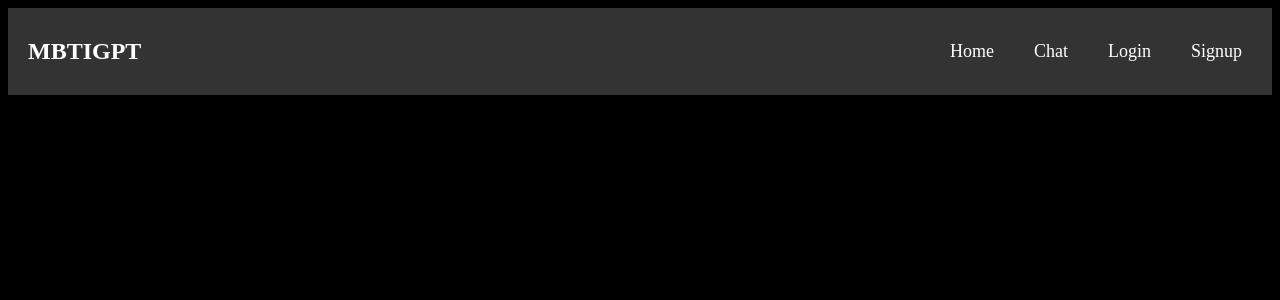
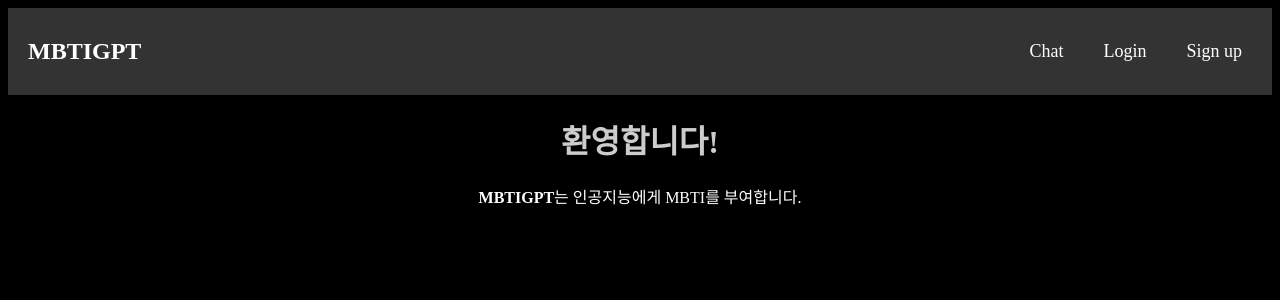
Before and after one commit to gangjoohyeong/MBTIGPT, a Django app: page / in a window 1280 px wide. Shown: the top 300 px of the page. Run offline with Django 4.2, Linux system fonts and the light colour scheme; data that the repository does not hold is empty.

Commit message:
feat: main page

```diff
--- a/config/urls.py
+++ b/config/urls.py
@@ -17,7 +17,7 @@ Including another URLconf
 from django.contrib import admin
 from django.urls import path, include
 
-from chat import views
+from . import views
 
 urlpatterns = [
     path('admin/', admin.site.urls),
--- /dev/null
+++ b/config/views.py
@@ -0,0 +1,12 @@
+from django.shortcuts import render, get_object_or_404, redirect
+from django.utils import timezone
+from django.views.decorators.csrf import csrf_exempt
+from django.http import JsonResponse
+
+
+
+
+
+def index(request):
+
+    return render(request, 'main.html')
--- a/static/style.css
+++ b/static/style.css
@@ -2,6 +2,18 @@ body {
     background-color: #000;
     display: flex;
     flex-direction: column;
+}
+
+.main_page {
+    margin: 0 auto;
+    text-align: center;
+}
+
+.main_page h1 {
+    color:#ccc;
+}
+.explaination {
+    color:white;
 }
 
 .detail_body {
--- /dev/null
+++ b/templates/main.html
@@ -0,0 +1,14 @@
+{% extends 'base.html' %}
+{% block content %}
+
+<div class="main_page">
+    <h1>환영합니다!</h1>
+    <div class="explaination">
+        <b>MBTIGPT</b>는 인공지능에게 MBTI를 부여합니다.
+    </div>
+
+</div>
+
+
+
+{% endblock %}
--- a/templates/navbar.html
+++ b/templates/navbar.html
@@ -1,10 +1,9 @@
 <header>
         <nav class="navbar">
             <div class="navbar-brand">
-                <h1>MBTIGPT</h1>
+                <h1><a href="{% url 'index' %}">MBTIGPT</a></h1>
             </div>
             <ul class="nav-links">
-                <li><a href="#">Home</a></li>
                 <li><a href="{% url 'chat:index' %}">Chat</a></li>
                 {% if user.is_authenticated %}
                 <li><a class="nav-link" href="{% url 'common:logout' %}">{{ user.username }} (Logout)</a></li>
@@ -13,9 +12,15 @@
                 {% endif %}
                 <li>
                     {% if not user.is_authenticated %}
-                    <a class="nav-link" href="{% url 'common:signup' %}">Signup</a>
+                    <a class="nav-link" href="{% url 'common:signup' %}">Sign up</a>
                     {% endif %}
                 </li>
             </ul>
         </nav>
     </header>
+    <style type="text/css">
+        a:link { color:white; text-decoration: none;}
+        a:visited { color: white; text-decoration: none;}
+        a:hover { color: white; text-decoration: none;}
+
+       </style>
```
